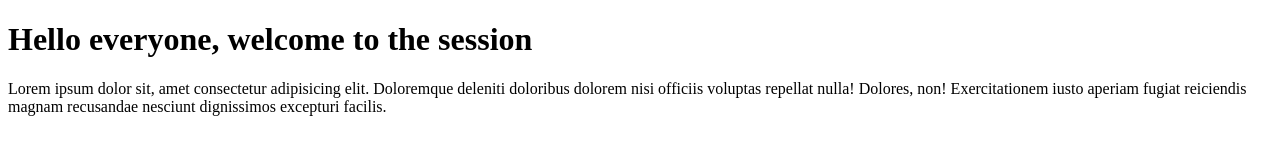
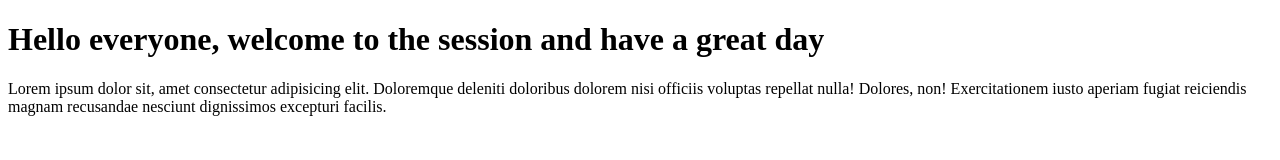
Before and after one commit to AbhishekMankame/github_codespaces_sample_repo_MLSA_event, a plain HTML site: page index.html in a window 1280 px wide. Drawn offline with Linux system fonts and the light colour scheme.

Commit message:
simple_change

```diff
--- a/index.html
+++ b/index.html
@@ -7,7 +7,7 @@
     <title>Introduction to the github codespaces</title>
 </head>
 <body>
-    <h1>Hello everyone, welcome to the session</h1>
+    <h1>Hello everyone, welcome to the session and have a great day</h1>
     <p>Lorem ipsum dolor sit, amet consectetur adipisicing elit. Doloremque deleniti doloribus dolorem nisi officiis voluptas repellat nulla! Dolores, non! Exercitationem iusto aperiam fugiat reiciendis magnam recusandae nesciunt dignissimos excepturi facilis.
     </p>
 
```
